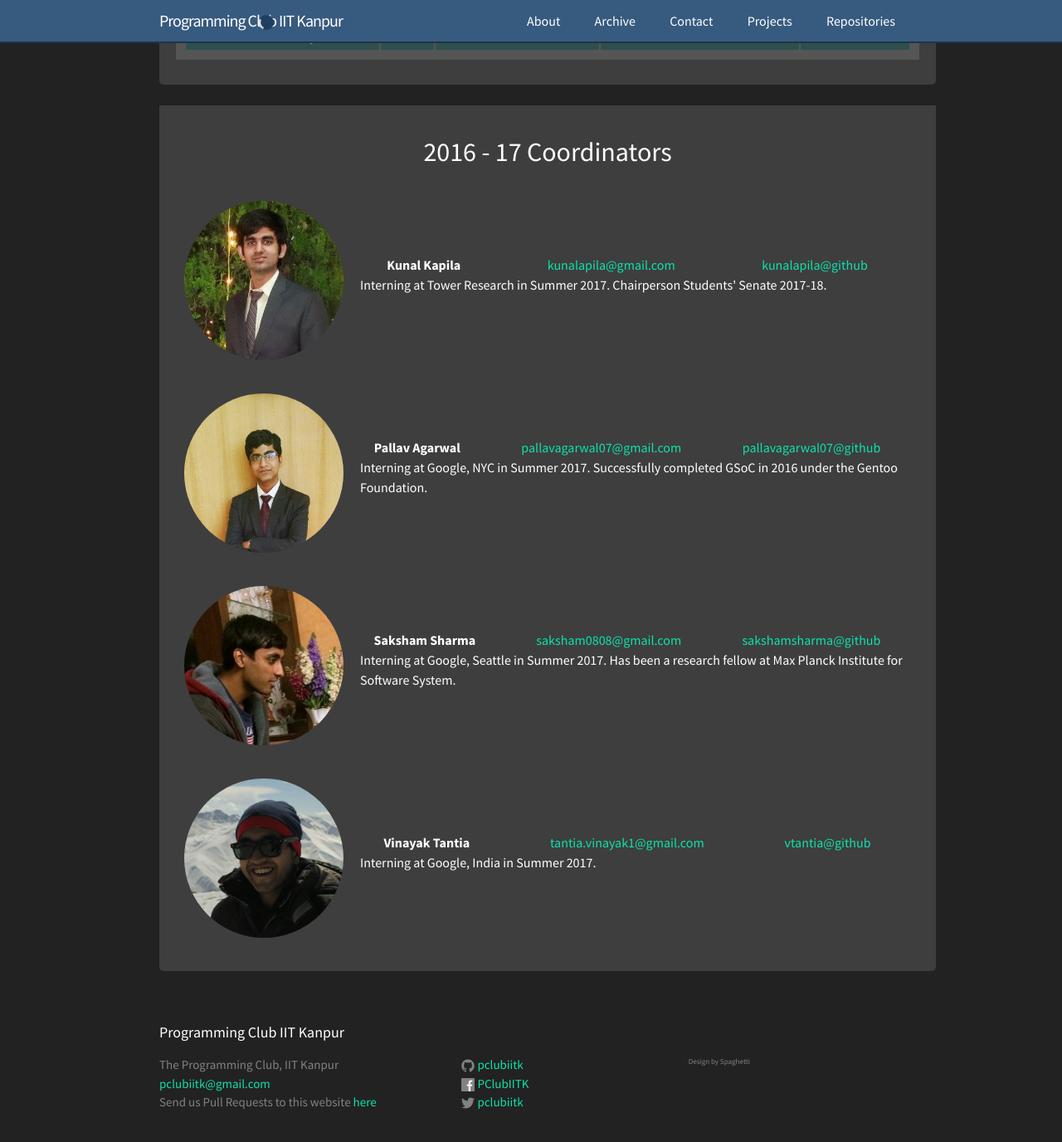
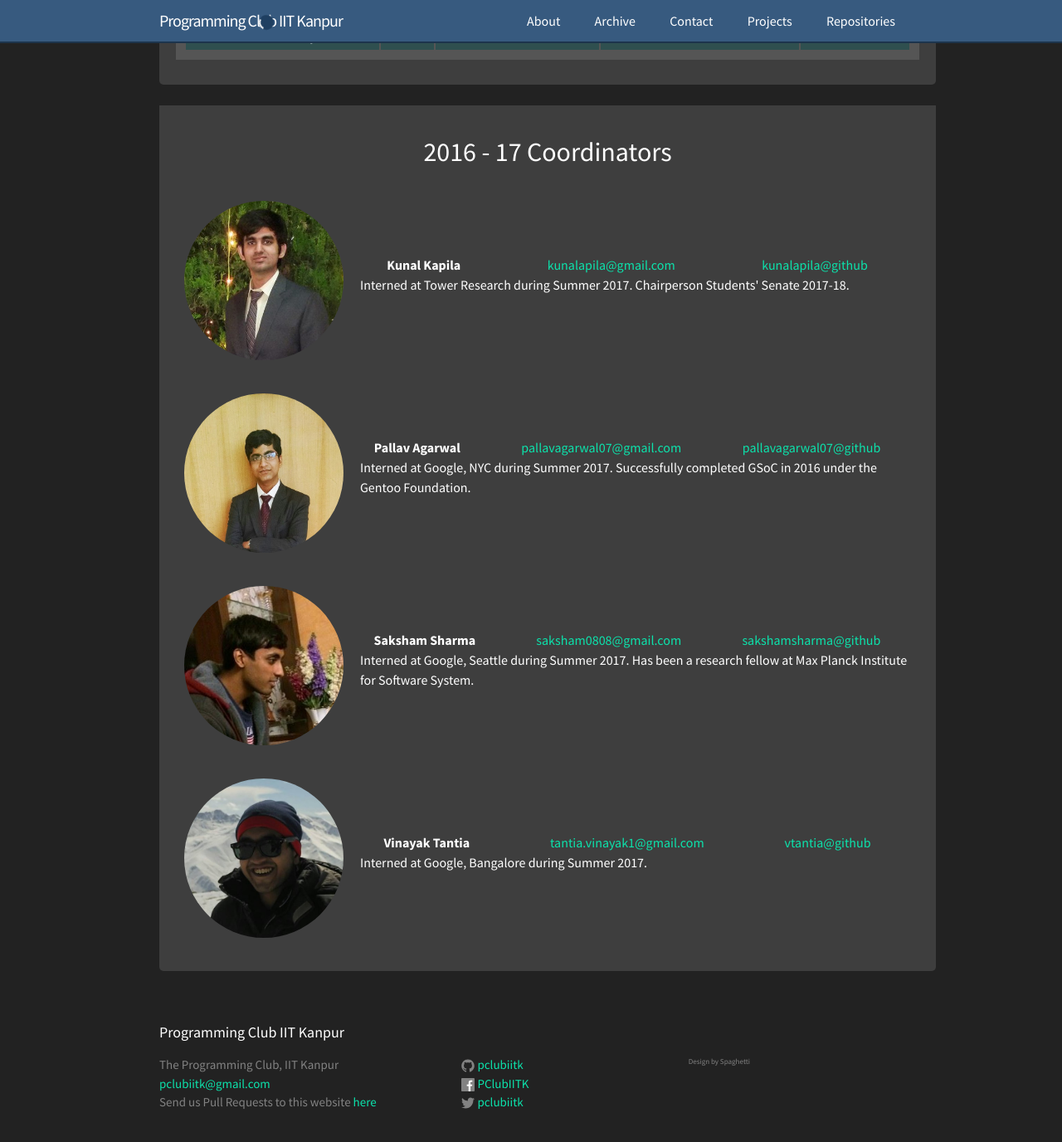
Before and after one commit to pclubiitk/pclub.in, a Jekyll site: the page built from contact.html, in a window 1280 px wide and 1400 px high, scrolled down 1057 px. Shown: the top 1376 px of the window at 83% size. Built offline with Jekyll 4.4.1, drawn with Linux system fonts in a browser that asks for light colours; nearby versions of some CDN libraries; comment, search, counter and statistics services are not loaded; a style sheet for code colours, icons or effects is not loaded.

Commit message:
Update ex-coordie intern info

```diff
--- a/_config.yml
+++ b/_config.yml
@@ -24,28 +24,28 @@ excoordies:
       github: kunalapila
       image: kunal.jpg
       body: |
-        Interning at Tower Research in Summer 2017.
+        Interned at Tower Research during Summer 2017.
         Chairperson Students&#39; Senate 2017-18.
     'Pallav Agarwal':
       mail: pallavagarwal07@gmail.com
       github: pallavagarwal07
       image: pallav.jpg
       body: |
-        Interning at Google, NYC in Summer 2017. Successfully
+        Interned at Google, NYC during Summer 2017. Successfully
         completed GSoC in 2016 under the Gentoo Foundation.
     'Saksham Sharma':
       mail: saksham0808@gmail.com
       github: sakshamsharma
       image: saksham.jpg
       body: |
-        Interning at Google, Seattle in Summer 2017. Has been a
+        Interned at Google, Seattle during Summer 2017. Has been a
         research fellow at Max Planck Institute for Software System.
     'Vinayak Tantia':
       mail: tantia.vinayak1@gmail.com
       github: vtantia
       image: vinayak.jpg
       body: |
-        Interning at Google, India in Summer 2017.
+        Interned at Google, Bangalore during Summer 2017.
 
 
 # Gems
```
